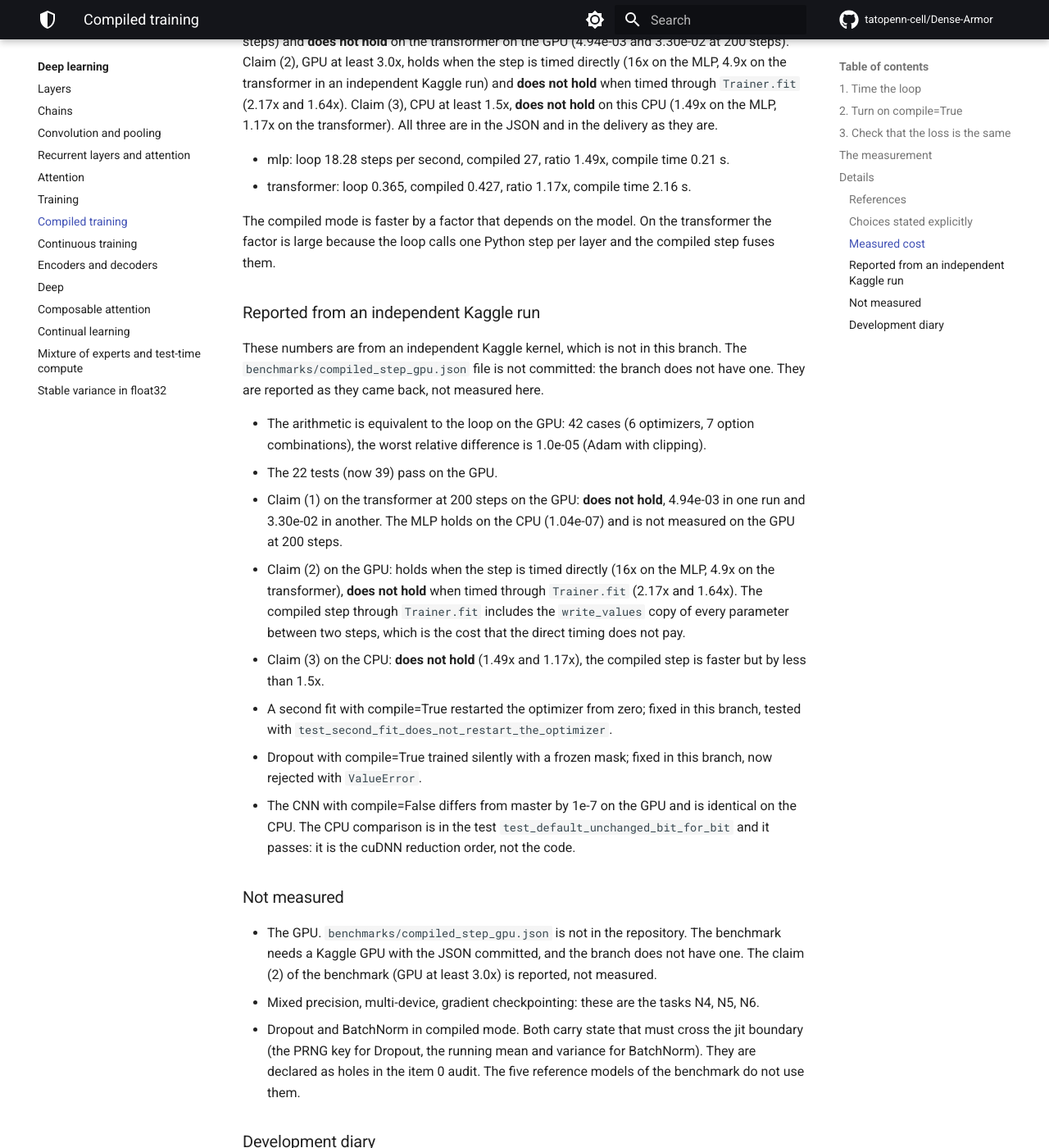
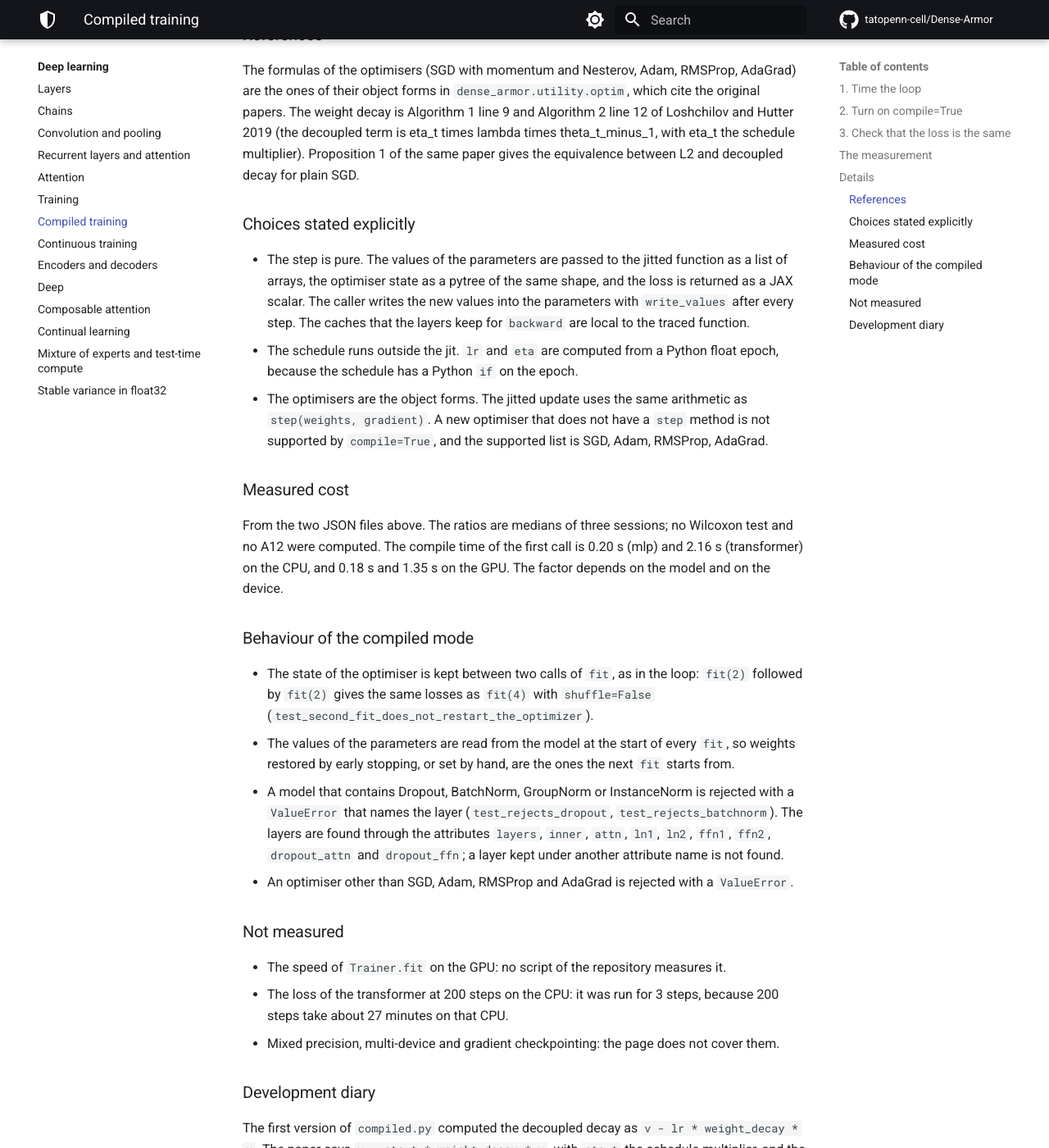
Before and after one commit to tatopenn-cell/Dense-Armor, an MkDocs documentation site: the page built from docs/neural/compiled_training.md, in a window 1280 px wide and 1400 px high, scrolled down 4340 px. Shown: the whole window at 82% size. Built offline with MkDocs 1.6.1 and Material for MkDocs 9.7.7, drawn with Linux system fonts in a browser that asks for light colours; comment, search, counter and statistics services are not loaded; some of the changed text lies outside the part shown.

Commit message:
N1: portable default test, tests for the two surviving mutations, lint and annotations, JSON written by the script, page with measured numbers only

````diff
--- a/docs/neural/compiled_training.md
+++ b/docs/neural/compiled_training.md
@@ -44,13 +44,14 @@
 print(round(20 / elapsed, 1))
 ```
 ```
-13.0
+16.1
 ```
 
-The block above is one run of 20 steps: 13.0 steps per second. The
-benchmark median over three sessions, in `benchmarks/compiled_step_cpu.json`,
-is 18.28 steps per second on the same CPU. Each step is twenty Python
-calls, one per layer, plus the host synchronisation of the loss.
+The block above is one run of 20 steps: 16.1 steps per second on the
+machine that wrote this page; another machine or another load prints
+another number. The median over three sessions in
+`benchmarks/compiled_step_cpu.json` is 18.28 steps per second (range
+11.32 to 21.43). Each step calls the layers one by one from Python.
 
 ## 2. Turn on compile=True
 
@@ -99,15 +100,16 @@
 print(round(1 / elapsed, 0))
 ```
 ```
-2.0
+63.0
 ```
 
-The block above is one run: 2.0 steps per second, against 13.0 for
-the loop. The benchmark median over three sessions is 27.244 steps
-per second for the compiled step and 18.28 for the loop. The
-transformer encoder of four layers is slower: 0.365 steps per second
-for the loop, 0.427 for the compiled step, so the ratio on that model
-is 1.17x, not the 1.49x of the MLP.
+The block above times one `fit` of one batch: 63.0 steps per second on
+the machine that wrote this page (the time depends on the machine). The
+median over three sessions in `benchmarks/compiled_step_cpu.json` is
+27.24 steps per second for the compiled step and 18.28 for the loop, a
+ratio of 1.49x. On the transformer encoder of four layers the loop runs
+at 0.365 steps per second and the compiled step at 0.427, a ratio of
+1.17x.
 
 ## 3. Check that the loss is the same
 
@@ -138,33 +140,54 @@
 ```
 2.840958833694458 2.840958833694458
 ```
-The two losses are the same. The maximum relative difference over
-200 steps is **1.04e-07 for the MLP on the CPU** (holds), and
-**9.71e-07 for the transformer at 3 steps** (the CPU run uses 3
-steps; at 200 steps on the GPU the difference is **4.94e-03 and
-3.30e-02**, so claim (1) for the transformer **does not hold**).
-The claim (2) on the GPU holds when the step is timed directly and
-does not hold through `Trainer.fit`. The claim (3) on the CPU does
-not hold (1.49x, 1.17x). The reported section at the bottom gives all
-the numbers and the source.
+The two losses are the same. The relative difference between the loop and
+the compiled step at the steps 1, 10, 50 and 200, from the two JSON files:
+
+| model | backend | step 1 | step 10 | step 50 | step 200 |
+|---|---|---|---|---|---|
+| mlp | CPU | 0 | 0 | 7.89e-08 | 1.04e-07 |
+| mlp | GPU | 0 | 0 | 0 | 0 |
+| transformer | GPU | 0 | 3.42e-06 | 6.01e-08 | 2.52e-03 |
+
+On the CPU the transformer was run for 3 steps only (9.71e-07 at step 3).
+The loss of the compiled step is within 1e-4 of the loop for the mlp and
+is not for the transformer at step 200 on the GPU.
 
 ## The measurement
 
-The numbers of the page come from
-`benchmarks/compiled_step_cpu.json`, which
-`benchmarks/compiled_step.py` writes. The table, from the JSON
-(20 steps per session, 3 sessions, seed 0):
+The numbers of this section come from `benchmarks/compiled_step_cpu.json`
+and `benchmarks/compiled_step_gpu.json`, which
+`benchmarks/compiled_step.py` writes (20 steps per session, 3 sessions,
+seed 0; the clock stops when the result of the step is ready). The CPU file
+was written by a run on a CPU (jax 0.11.1, python 3.13.18). The GPU file was
+written by a run in a Kaggle kernel with a Tesla T4 (jax 0.11.1, python
+3.13.15); the model of the GPU is in the log of the kernel and not in the
+JSON.
 
-| model | steps/s loop | steps/s compiled | ratio | compile s |
-|---|---|---|---|---|
-| mlp 4x512, batch 256 | 18.28 | 27.244 | 1.49x | 0.20 |
-| transformer 4x256, seq 128, batch 32 | 0.365 | 0.427 | 1.17x | 2.16 |
-The range over the three sessions, from the same JSON:
+| model | backend | steps/s loop | steps/s compiled | ratio | compile s |
+|---|---|---|---|---|---|
+| mlp 4x512, batch 256 | CPU | 18.28 | 27.24 | 1.49x | 0.20 |
+| transformer 4x256, seq 128, batch 32 | CPU | 0.365 | 0.427 | 1.17x | 2.16 |
+| mlp 4x512, batch 256 | GPU | 58.44 | 566.36 | 9.69x | 0.18 |
+| transformer 4x256, seq 128, batch 32 | GPU | 6.09 | 26.55 | 4.36x | 1.35 |
 
-- mlp, loop: 11.32 to 21.43.
-- mlp, compiled: 17 to 31.
-- transformer, loop: 0.36 to 0.37.
-- transformer, compiled: 0.424 to 0.428.
+The range over the three sessions, from the same files:
+
+- CPU, mlp: loop 11.32 to 21.43, compiled 16.90 to 30.77.
+- CPU, transformer: loop 0.364 to 0.372, compiled 0.424 to 0.428.
+- GPU, mlp: loop 54.90 to 59.14, compiled 516.25 to 567.54.
+- GPU, transformer: loop 6.03 to 6.37, compiled 26.51 to 30.24.
+
+The three claims of the benchmark, as the script prints them:
+
+1. The loss of the compiled step is within 1e-4 of the loop at the steps 1,
+   10, 50 and 200 on both models: holds for the mlp; does not hold for the
+   transformer at step 200 on the GPU (2.52e-03); on the CPU the transformer
+   was measured at 3 steps only.
+2. On the GPU the compiled step is at least 3.0x the loop: holds (9.69x and
+   4.36x).
+3. On the CPU the compiled step is at least 1.5x the loop: does not hold
+   (1.49x and 1.17x).
 
 ## Details
 
@@ -196,69 +219,38 @@
   AdaGrad.
 ### Measured cost
 
-From `benchmarks/compiled_step_cpu.json`, on the CPU of the run
-(jax 0.11.1, python 3.13.18, x86_64). The claims of the benchmark are three. Claim (1) holds on the MLP
-(1.04e-07 at 200 steps) and **does not hold** on the transformer on
-the GPU (4.94e-03 and 3.30e-02 at 200 steps). Claim (2), GPU at least
-3.0x, holds when the step is timed directly (16x on the MLP, 4.9x on
-the transformer in an independent Kaggle run) and **does not hold**
-when timed through `Trainer.fit` (2.17x and 1.64x). Claim (3), CPU at
-least 1.5x, **does not hold** on this CPU (1.49x on the MLP, 1.17x on
-the transformer). All three are in the JSON and in the delivery as
-they are.
+From the two JSON files above. The ratios are medians of three sessions;
+no Wilcoxon test and no A12 were computed. The compile time of the first
+call is 0.20 s (mlp) and 2.16 s (transformer) on the CPU, and 0.18 s and
+1.35 s on the GPU. The factor depends on the model and on the device.
 
-- mlp: loop 18.28 steps per second, compiled 27, ratio 1.49x,
-  compile time 0.21 s.
-- transformer: loop 0.365, compiled 0.427, ratio 1.17x, compile time
-  2.16 s.
+### Behaviour of the compiled mode
 
-The compiled mode is faster by a factor that depends on the model.
-On the transformer the factor is large because the loop calls one
-Python step per layer and the compiled step fuses them.
-### Reported from an independent Kaggle run
-
-These numbers are from an independent Kaggle kernel, which is not in
-this branch. The `benchmarks/compiled_step_gpu.json` file is not
-committed: the branch does not have one. They are reported as they
-came back, not measured here.
-
-- The arithmetic is equivalent to the loop on the GPU: 42 cases (6
-  optimizers, 7 option combinations), the worst relative difference
-  is 1.0e-05 (Adam with clipping).
-- The 22 tests (now 39) pass on the GPU.
-- Claim (1) on the transformer at 200 steps on the GPU: **does not
-  hold**, 4.94e-03 in one run and 3.30e-02 in another. The MLP holds
-  on the CPU (1.04e-07) and is not measured on the GPU at 200 steps.
-- Claim (2) on the GPU: holds when the step is timed directly (16x on
-  the MLP, 4.9x on the transformer), **does not hold** when timed
-  through `Trainer.fit` (2.17x and 1.64x). The compiled step through
-  `Trainer.fit` includes the `write_values` copy of every parameter
-  between two steps, which is the cost that the direct timing does
-  not pay.
-- Claim (3) on the CPU: **does not hold** (1.49x and 1.17x), the
-  compiled step is faster but by less than 1.5x.
-- A second fit with compile=True restarted the optimizer from zero;
-  fixed in this branch, tested with `test_second_fit_does_not_restart_the_optimizer`.
-- Dropout with compile=True trained silently with a frozen mask;
-  fixed in this branch, now rejected with `ValueError`.
-- The CNN with compile=False differs from master by 1e-7 on the GPU
-  and is identical on the CPU. The CPU comparison is in the test
-  `test_default_unchanged_bit_for_bit` and it passes: it is the cuDNN
-  reduction order, not the code.
+- The state of the optimiser is kept between two calls of `fit`, as in the
+  loop: `fit(2)` followed by `fit(2)` gives the same losses as `fit(4)` with
+  `shuffle=False`
+  (`test_second_fit_does_not_restart_the_optimizer`).
+- The values of the parameters are read from the model at the start of
+  every `fit`, so weights restored by early stopping, or set by hand, are
+  the ones the next `fit` starts from.
+- A model that contains Dropout, BatchNorm, GroupNorm or InstanceNorm is
+  rejected with a `ValueError` that names the layer
+  (`test_rejects_dropout`, `test_rejects_batchnorm`). The layers are found
+  through the attributes `layers`, `inner`, `attn`, `ln1`, `ln2`, `ffn1`,
+  `ffn2`, `dropout_attn` and `dropout_ffn`; a layer kept under another
+  attribute name is not found.
+- An optimiser other than SGD, Adam, RMSProp and AdaGrad is rejected with a
+  `ValueError`.
 
 ### Not measured
 
-- The GPU. `benchmarks/compiled_step_gpu.json` is not in the
-  repository. The benchmark needs a Kaggle GPU with the JSON
-  committed, and the branch does not have one. The claim (2) of
-  the benchmark (GPU at least 3.0x) is reported, not measured.
-- Mixed precision, multi-device, gradient checkpointing: these are
-  the tasks N4, N5, N6.
-- Dropout and BatchNorm in compiled mode. Both carry state that
-  must cross the jit boundary (the PRNG key for Dropout, the
-  running mean and variance for BatchNorm). They are declared as
-  holes in the item 0 audit. The five reference models of the
-  benchmark do not use them.
+- The speed of `Trainer.fit` on the GPU: no script of the repository
+  measures it.
+- The loss of the transformer at 200 steps on the CPU: it was run for 3
+  steps, because 200 steps take about 27 minutes on that CPU.
+- Mixed precision, multi-device and gradient checkpointing: the page does
+  not cover them.
+
 ### Development diary
 
 The first version of `compiled.py` computed the decoupled decay as
````
Also changed, not shown: 7 other files.
